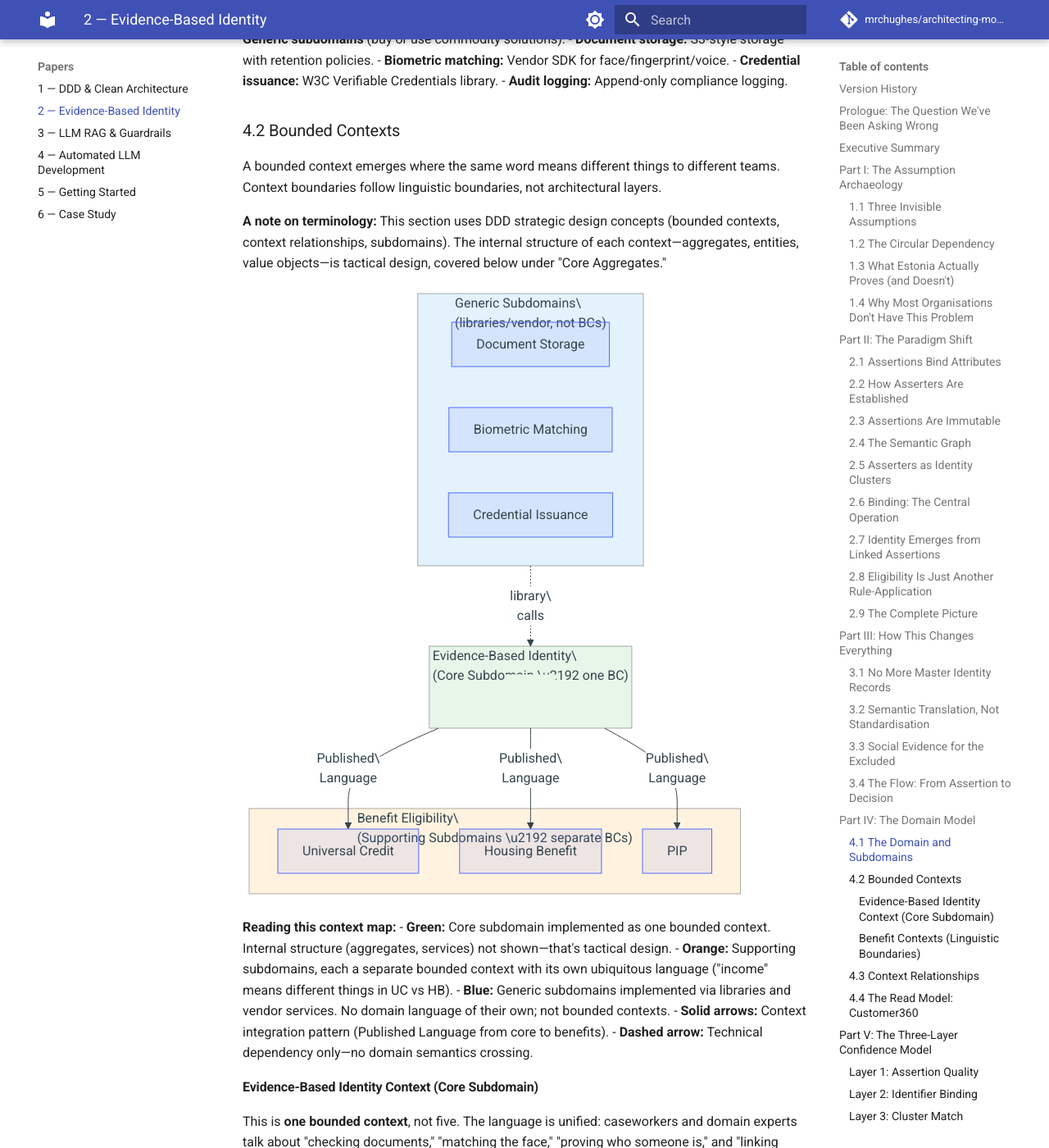
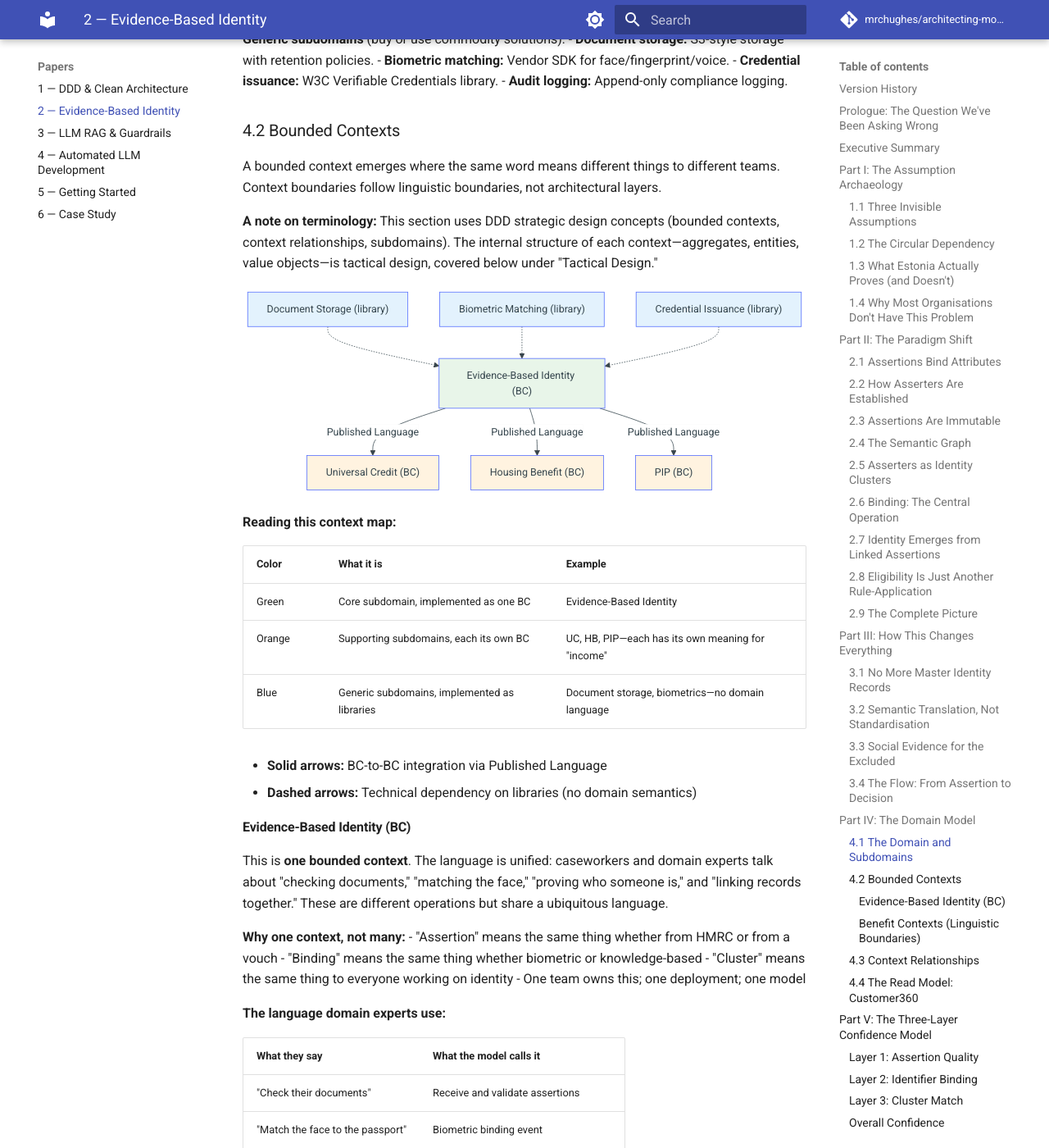
Before and after one commit to mrchughes/architecting-modern-government-services, an MkDocs documentation site: the page built from docs/Paper_2_Evidence_Based_Identity.md, in a window 1280 px wide and 1400 px high, scrolled down 21326 px. Shown: the whole window at 82% size. Built offline with MkDocs 1.6.1 and Material for MkDocs 9.7.7, drawn with Linux system fonts in a browser that asks for light colours; comment, search, counter and statistics services are not loaded; some of the changed text lies outside the part shown.

Commit message:
Paper 2 §4.2: Simplify context map diagram
- Flat diagram: each box labeled with what it is - '(BC)' or '(library)'
- No confusing nested subgraphs
- Legend as simple table: color → meaning → example
- Renamed 'Core Aggregates' to 'Tactical Design (Aggregates)' for clarity

````diff
--- a/docs/Paper_2_Evidence_Based_Identity.md
+++ b/docs/Paper_2_Evidence_Based_Identity.md
@@ -602,47 +602,50 @@ flowchart TB
 
 A bounded context emerges where the same word means different things to different teams. Context boundaries follow linguistic boundaries, not architectural layers.
 
-**A note on terminology:** This section uses DDD strategic design concepts (bounded contexts, context relationships, subdomains). The internal structure of each context—aggregates, entities, value objects—is tactical design, covered below under "Core Aggregates."
+**A note on terminology:** This section uses DDD strategic design concepts (bounded contexts, context relationships, subdomains). The internal structure of each context—aggregates, entities, value objects—is tactical design, covered below under "Tactical Design."
 
 ```mermaid
 flowchart TB
-    subgraph Core["Evidence-Based Identity\\n(Core Subdomain \u2192 one BC)"]
-        CORE_INNER[" "]
-    end
+    EBI["Evidence-Based Identity (BC)"]
 
-    subgraph Benefits["Benefit Eligibility\\n(Supporting Subdomains \u2192 separate BCs)"]
-        UC["Universal Credit"]
-        HB["Housing Benefit"]
-        PIP["PIP"]
-    end
+    UC["Universal Credit (BC)"]
+    HB["Housing Benefit (BC)"]
+    PIP["PIP (BC)"]
 
-    subgraph Generic["Generic Subdomains\\n(libraries/vendor, not BCs)"]
-        DOC["Document Storage"]
-        BIO["Biometric Matching"]
-        CRED["Credential Issuance"]
-    end
+    DOC["Document Storage (library)"]
+    BIO["Biometric Matching (library)"]
+    CRED["Credential Issuance (library)"]
 
-    Core -->|"Published\\nLanguage"| UC
-    Core -->|"Published\\nLanguage"| HB
-    Core -->|"Published\\nLanguage"| PIP
-    Generic -.->|"library\\ncalls"| Core
+    EBI -->|"Published Language"| UC
+    EBI -->|"Published Language"| HB
+    EBI -->|"Published Language"| PIP
+    DOC -.-> EBI
+    BIO -.-> EBI
+    CRED -.-> EBI
 
-    style Core fill:#e8f5e9
-    style Benefits fill:#fff3e0
-    style Generic fill:#e3f2fd
-    style CORE_INNER fill:#e8f5e9,stroke:#e8f5e9
+    style EBI fill:#e8f5e9
+    style UC fill:#fff3e0
+    style HB fill:#fff3e0
+    style PIP fill:#fff3e0
+    style DOC fill:#e3f2fd
+    style BIO fill:#e3f2fd
+    style CRED fill:#e3f2fd
 ```
 
 **Reading this context map:**
-- **Green:** Core subdomain implemented as one bounded context. Internal structure (aggregates, services) not shown—that's tactical design.
-- **Orange:** Supporting subdomains, each a separate bounded context with its own ubiquitous language ("income" means different things in UC vs HB).
-- **Blue:** Generic subdomains implemented via libraries and vendor services. No domain language of their own; not bounded contexts.
-- **Solid arrows:** Context integration pattern (Published Language from core to benefits).
-- **Dashed arrow:** Technical dependency only—no domain semantics crossing.
 
-#### Evidence-Based Identity Context (Core Subdomain)
+| Color | What it is | Example |
+|-------|-----------|---------|
+| Green | Core subdomain, implemented as one BC | Evidence-Based Identity |
+| Orange | Supporting subdomains, each its own BC | UC, HB, PIP—each has its own meaning for "income" |
+| Blue | Generic subdomains, implemented as libraries | Document storage, biometrics—no domain language |
 
-This is **one bounded context**, not five. The language is unified: caseworkers and domain experts talk about "checking documents," "matching the face," "proving who someone is," and "linking records together." These are different operations but share a ubiquitous language.
+- **Solid arrows:** BC-to-BC integration via Published Language
+- **Dashed arrows:** Technical dependency on libraries (no domain semantics)
+
+#### Evidence-Based Identity (BC)
+
+This is **one bounded context**. The language is unified: caseworkers and domain experts talk about "checking documents," "matching the face," "proving who someone is," and "linking records together." These are different operations but share a ubiquitous language.
 
 **Why one context, not many:**
 - "Assertion" means the same thing whether from HMRC or from a vouch
@@ -660,7 +663,7 @@ This is **one bounded context**, not five. The language is unified: caseworkers
 | "They proved who they are" | Cluster confidence threshold met |
 | "Something doesn't add up" | Contradiction detected, review flagged |
 
-**Core Aggregates:**
+**Tactical Design (Aggregates):**
 
 **IdentityCluster** (Aggregate Root)
 The central aggregate. An identity cluster is the working hypothesis that a set of assertions refer to the same person.
````
Also changed, not shown: Paper_2_Evidence_Based_Identity.md (+33 -30 lines).
